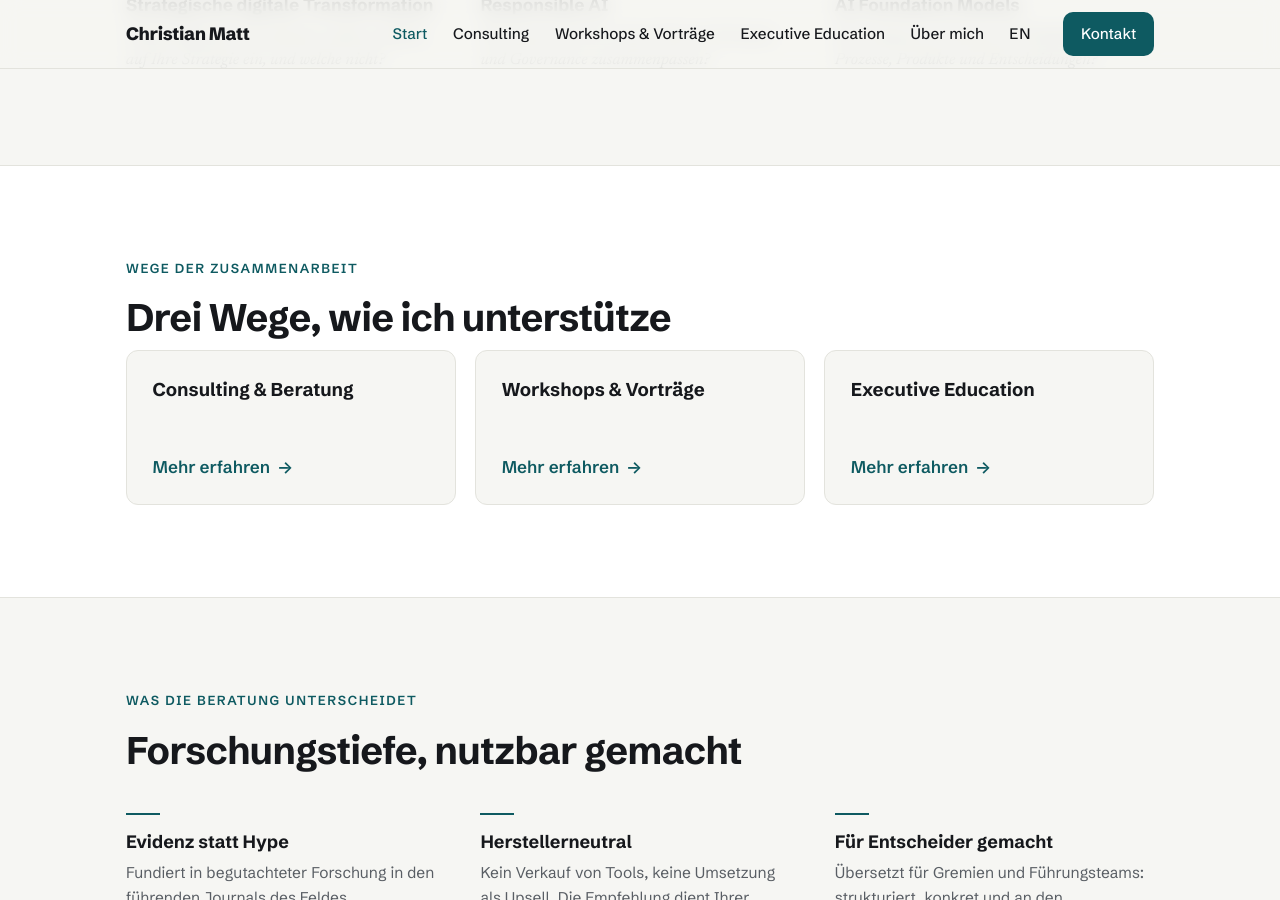
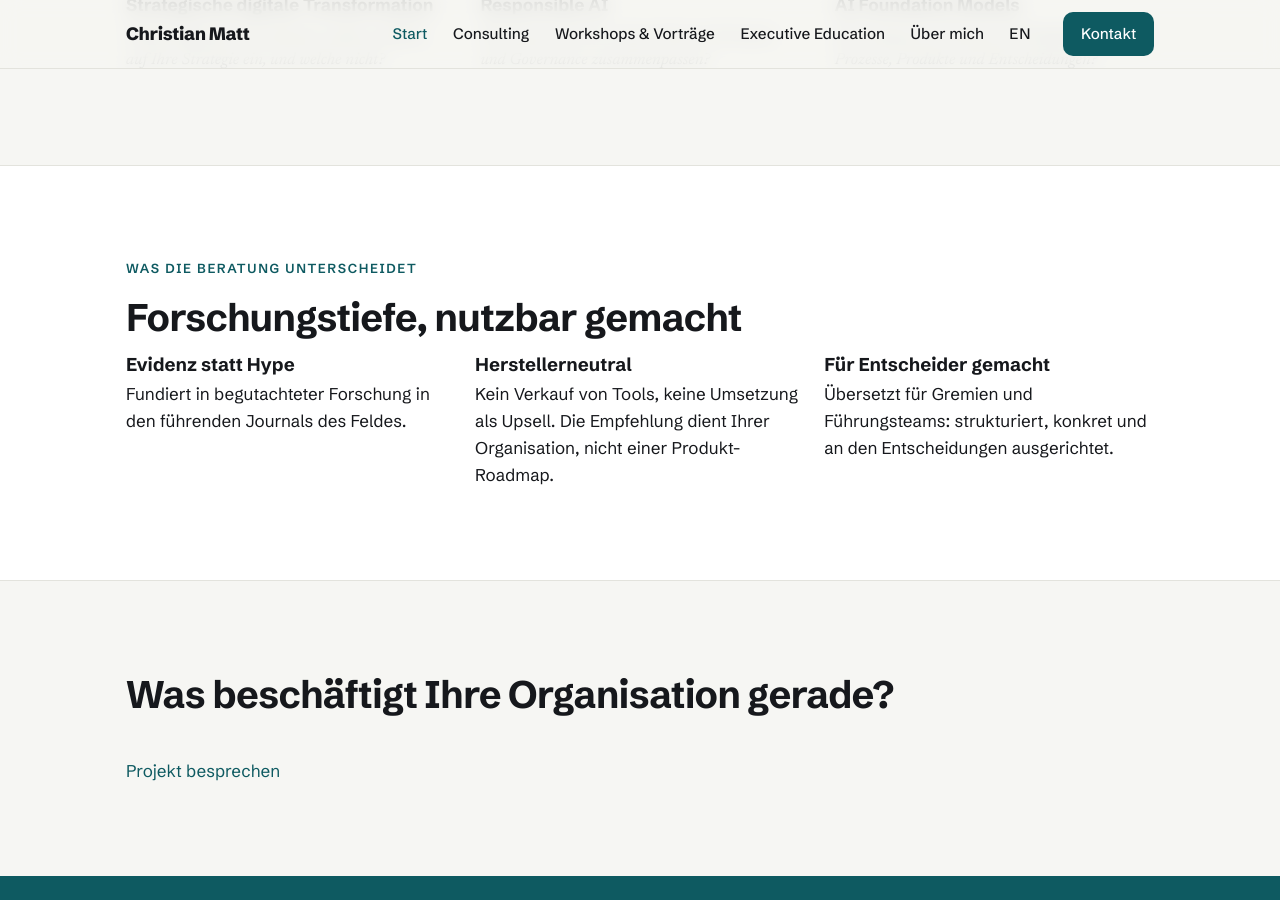
Before and after one commit to christian-matt/christian-matt.github.io, a Jekyll site: the page built from pages/index.md, in a window 1280 px wide and 900 px high, scrolled down 1202 px. Built offline with Jekyll 4.4.1, drawn with Linux system fonts in a browser that asks for light colours.

Commit message:
Remove offerings within homepage.

```diff
--- a/pages/index.md
+++ b/pages/index.md
@@ -35,19 +35,6 @@ Drei Themen prägen meine Forschung und Beratung. Dahinter stehen Fragen, die F
 
 ---
 
-Wege der Zusammenarbeit
-
-## Drei Wege, wie ich unterstütze
-
-- [**Consulting & Beratung**
-  <span class="way-cta">Mehr erfahren</span>]({{ '/consulting/' | relative_url }})
-- [**Workshops & Vorträge**
-  <span class="way-cta">Mehr erfahren</span>]({{ '/workshops/' | relative_url }})
-- [**Executive Education**
-  <span class="way-cta">Mehr erfahren</span>]({{ '/executive-education/' | relative_url }})
-
----
-
 Was die Beratung unterscheidet
 
 ## Forschungstiefe, nutzbar gemacht
```
Also changed, not shown: pages/index-en.md (+0 -13 lines).
